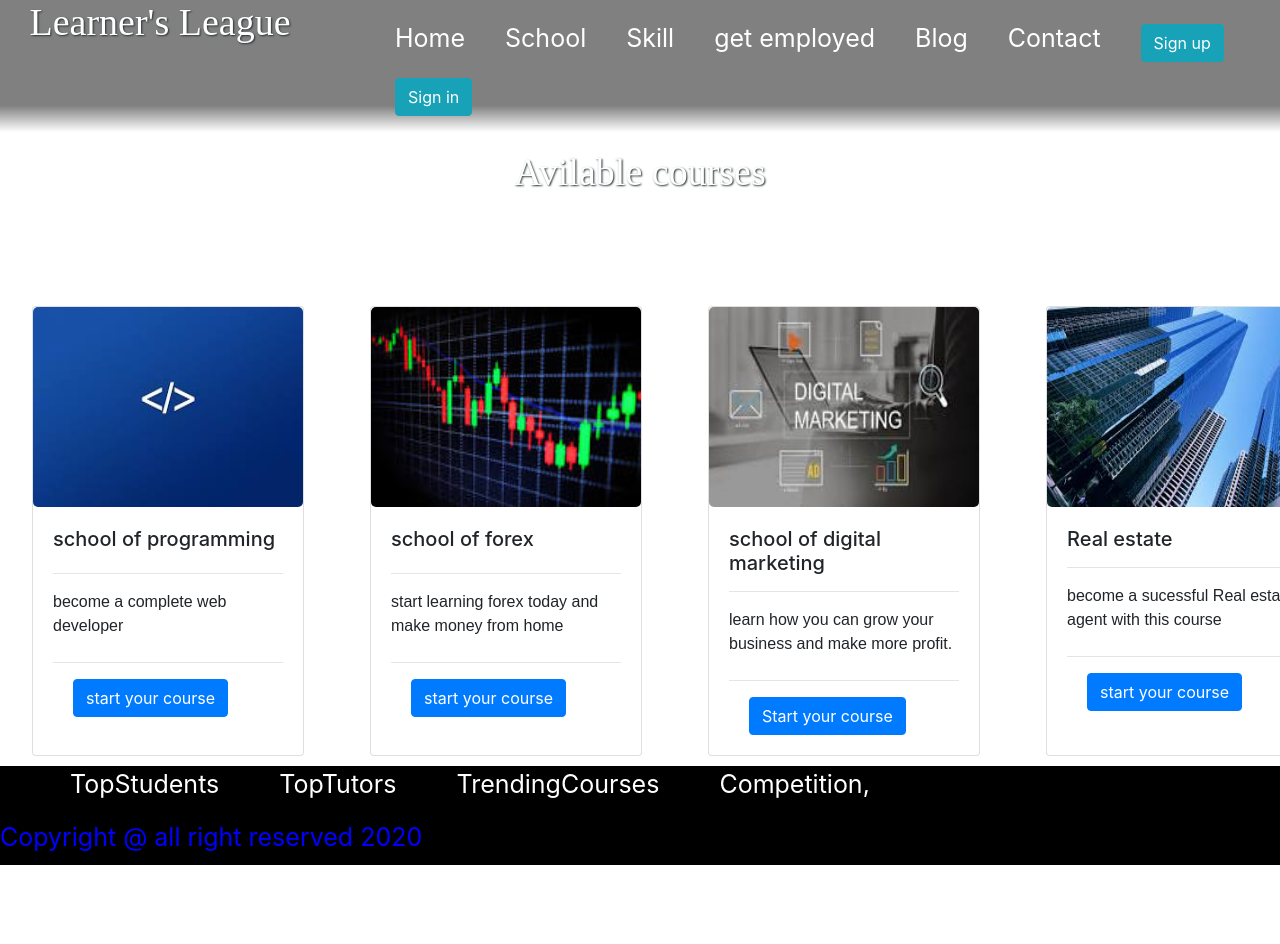
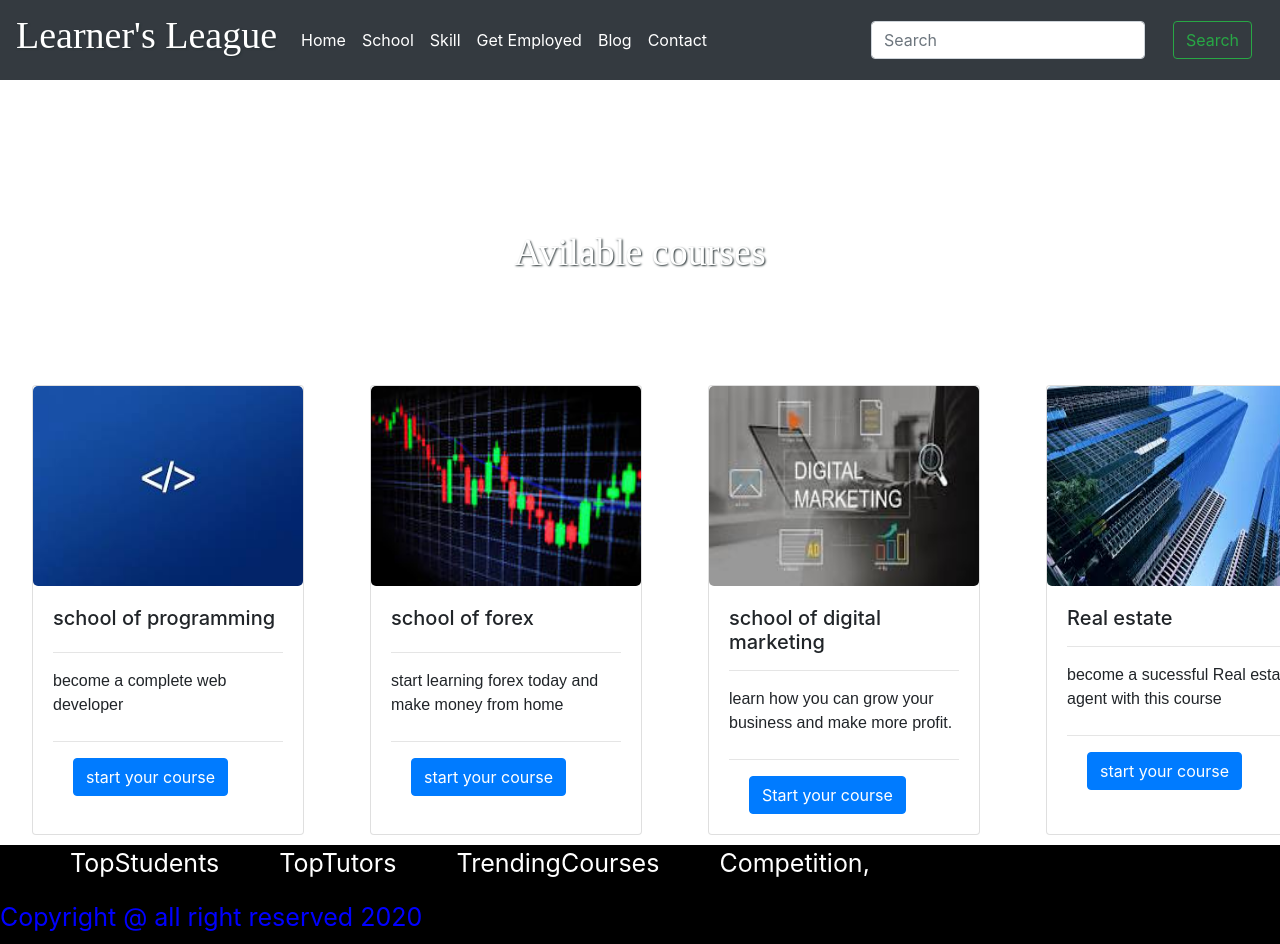
Before and after one commit to emmanueltech2019/learners-league, a React (Create React App) app: page /school in a window 1280 px wide. Shown: the top 944 px of the page. Before the commit the page ends 865 px from the top, so only its background shows below. Built offline with nearby package versions, Linux system fonts and the light colour scheme.

Commit message:
nav bar resposiveness

```diff
--- a/src/App.css
+++ b/src/App.css
@@ -110,6 +110,7 @@ a:hover {
 
 .link {
 	color: #ffffff;
+	font-size: 19px;
 }
 .link:hover {
 	color: #282c34;
@@ -367,3 +368,9 @@ div:first-nth-child(even){color:green}
 .boardheaders{
 	padding:100px 0px 0px 00px;
 }
+.nav-list{
+	display: inline-flex;
+	margin: 10px 10px 10px 10px;
+	padding: 10px 10px 10px 10px;
+	font-size: 25px;
+}
--- a/src/App.js
+++ b/src/App.js
@@ -12,7 +12,8 @@ import Competition from './pages/Competition';
 import Programming from './components/school/Programming'
 import Footer from './components/Footer';
 import { BrowserRouter as Router, Switch, Route } from "react-router-dom";
-import Navbar from './components/Navbar';
+// import Navbar from './components/Navbar';
+import Navigationbar from './components/Navigationbar';
 import './App.css';
 // import Navmodal from './components/Navmodal'
 
@@ -30,22 +31,25 @@ state={
   return (
 		<div className="App">
 			<Router>
-				<Navbar title="Learner's League" />
+				<Navigationbar title="Learner's League" />
+
 				<Switch>
 					<Route exact path={['/', '/Home', '/title']} component={Home} />
-					<Route exact  path="/school" component={School} />
+					<Route exact path="/school" component={School} />
 					<Route path="/school/Programming" component={Programming} />
-					<Route  path="/skills" component={Skills} />
-					<Route  path="/Jobs" component={Jobs} />
-					<Route  path="/Blog" component={Blog} />
-					<Route  path="/contact" component={Contact} />
-					<Route  path="/TopStudents" component={TopStudents} />
-					<Route  path="/TopTutors" component={TopTutors} />
-					<Route  path="/TrendingCourses" component={TrendingCourses} />
-					<Route	path="/Competition" component={Competition} />
+					<Route path="/skills" component={Skills} />
+					<Route path="/Jobs" component={Jobs} />
+					<Route path="/Blog" component={Blog} />
+					<Route path="/contact" component={Contact} />
+					<Route path="/TopStudents" component={TopStudents} />
+					<Route path="/TopTutors" component={TopTutors} />
+					<Route path="/TrendingCourses" component={TrendingCourses} />
+					<Route path="/Competition" component={Competition} />
 				</Switch>
+
 				<Footer />
 			</Router>
+
 			{/* <input
 			type="button"
 			value="show modal"
--- /dev/null
+++ b/src/components/Navigationbar.js
@@ -0,0 +1,64 @@
+import React from 'react';
+import { Navbar, Form, Nav, FormControl, Button } from 'react-bootstrap';
+import { Link } from 'react-router-dom';
+class Navigationbar extends React.Component {
+	render() {
+		const { title } = this.props;
+		const items = [
+			{ name: 'Home', href: '/Home' },
+			{ name: 'School', href: '/School' },
+			{ name: 'Skill', href: '/Skills' },
+			{ name: 'Get Employed', href: '/jobs' },
+			{ name: 'Blog', href: '/Blog' },
+			{ name: 'Contact', href: '/Contact' },
+		];
+		// .map((item, i) => {
+		// 	return (
+		// 		<li key={i} className="items">
+		// 			<NavLink className="link" to={item.href}>
+		// 				{item.name}
+		// 			</NavLink>
+		// 		</li>
+		// 	);
+		// });
+		return (
+			<div>
+				<Navbar bg="dark" expand="lg">
+					<Navbar.Brand href="#home">
+						<Link to={items[0].href}>
+							<h1>{title}</h1>
+						</Link>
+					</Navbar.Brand>
+					<Navbar.Toggle aria-controls="basic-navbar-nav" />
+					<Navbar.Collapse id="basic-navbar-nav">
+						<Nav className="mr-auto">
+							<Nav.Link>
+								<Link to={items[0].href}>{items[0].name}</Link>
+							</Nav.Link>
+							<Nav.Link>
+								<Link to={items[1].href}>{items[1].name}</Link>
+							</Nav.Link>
+							<Nav.Link>
+								<Link to={items[2].href}>{items[2].name}</Link>
+							</Nav.Link>
+							<Nav.Link>
+								<Link to={items[3].href}>{items[3].name}</Link>
+							</Nav.Link>
+							<Nav.Link>
+								<Link to={items[4].href}>{items[4].name}</Link>
+							</Nav.Link>
+							<Nav.Link>
+								<Link to={items[5].href}>{items[5].name}</Link>
+							</Nav.Link>
+						</Nav>
+						<Form inline>
+							<FormControl type="text" placeholder="Search" className="mr-sm-2" />
+							<Button variant="outline-success">Search</Button>
+						</Form>
+					</Navbar.Collapse>
+				</Navbar>
+			</div>
+		);
+	}
+}
+export default Navigationbar;
```
